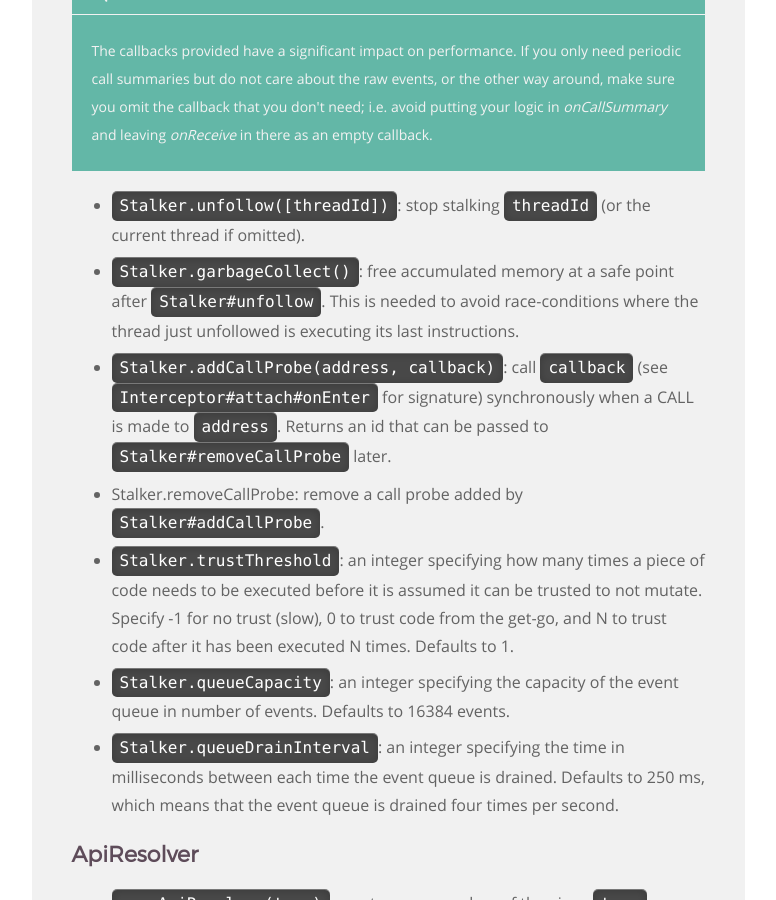
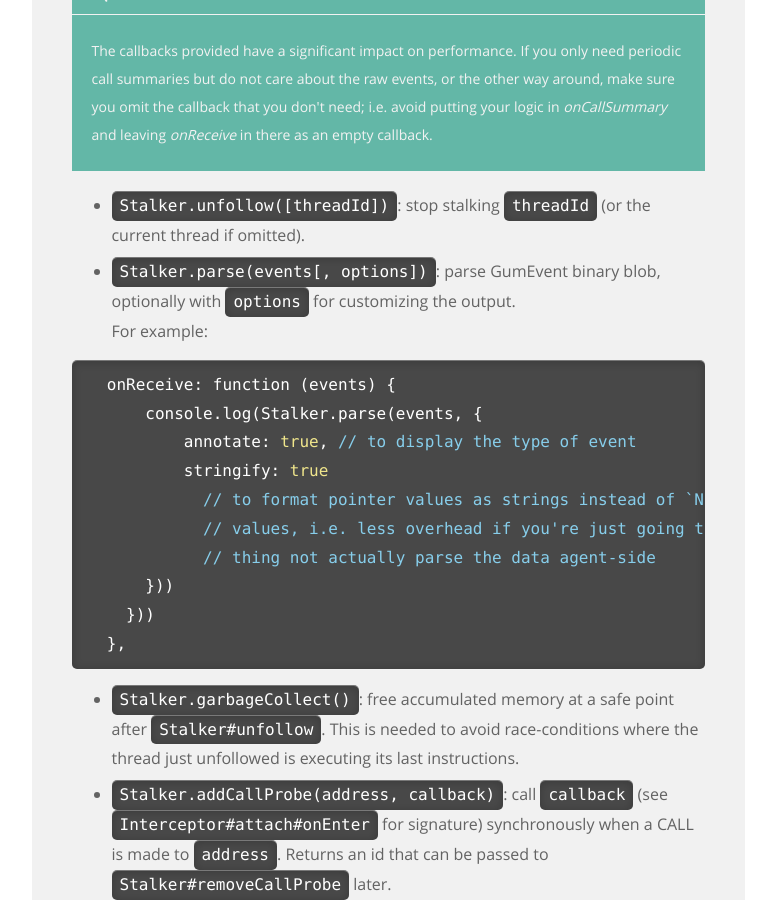
Before and after one commit to frida/frida-website, a Jekyll site: the page built from _docs/javascript-api.md, in a window 1280 px wide and 900 px high, scrolled down 26476 px. Shown: the whole window, without its empty margins (364-1140 px from the left). Built offline with Jekyll 4.4.1, drawn with Linux system fonts in a browser that asks for light colours.

Commit message:
add Stalker.parse() docs

```diff
--- a/_docs/javascript-api.md
+++ b/_docs/javascript-api.md
@@ -1082,6 +1082,24 @@ Stalker.follow(Process.getCurrentThreadId(), {
 
 +   `Stalker.unfollow([threadId])`: stop stalking `threadId` (or the current
     thread if omitted).
+
++   `Stalker.parse(events[, options])`: parse GumEvent binary blob, optionally
+    with `options` for customizing the output.
+
+    For example:
+
+{% highlight js %}
+  onReceive: function (events) {
+      console.log(Stalker.parse(events, {
+          annotate: true, // to display the type of event
+          stringify: true
+            // to format pointer values as strings instead of `NativePointer`
+            // values, i.e. less overhead if you're just going to `send()` the
+            // thing not actually parse the data agent-side
+      }))
+    }))
+  },
+{% endhighlight %}
 
 +   `Stalker.garbageCollect()`: free accumulated memory at a safe point after
     `Stalker#unfollow`. This is needed to avoid race-conditions where the
```
